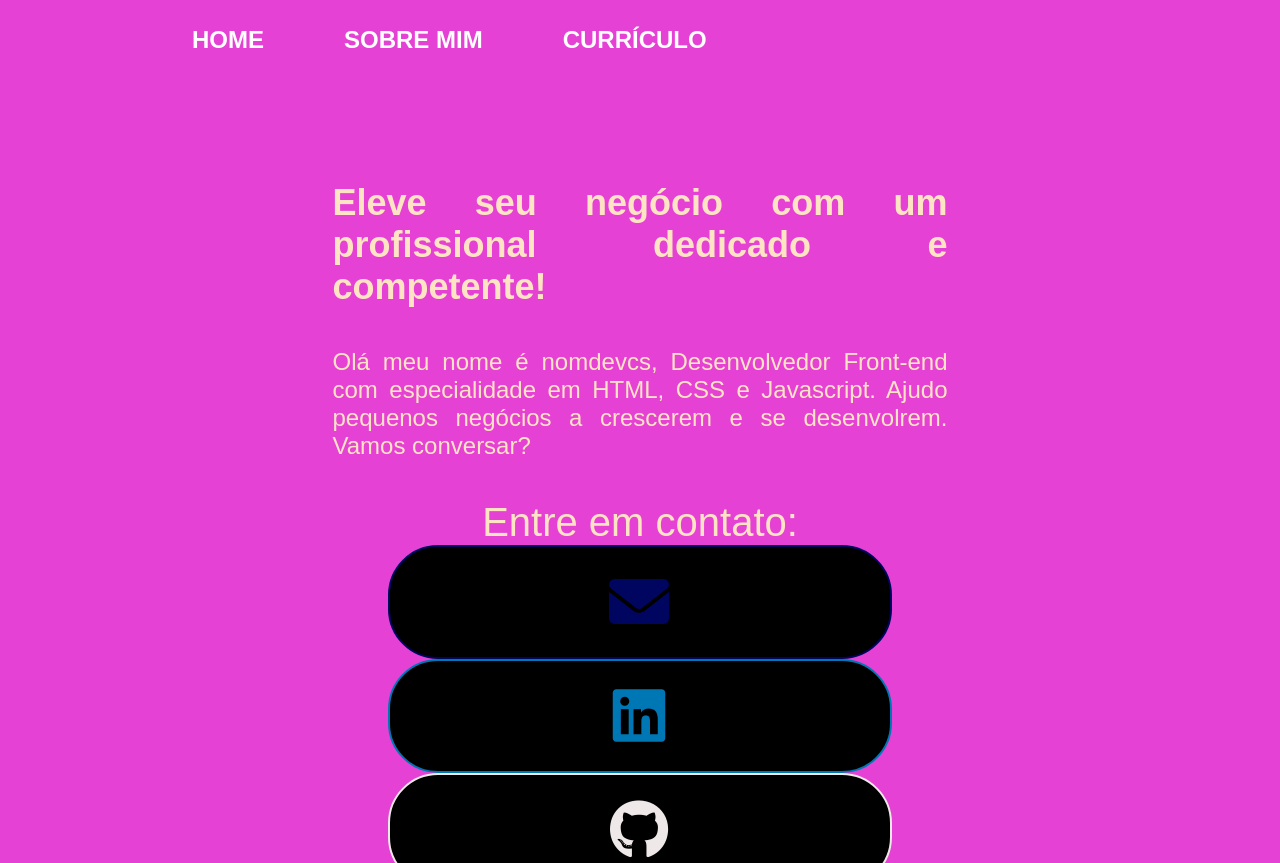
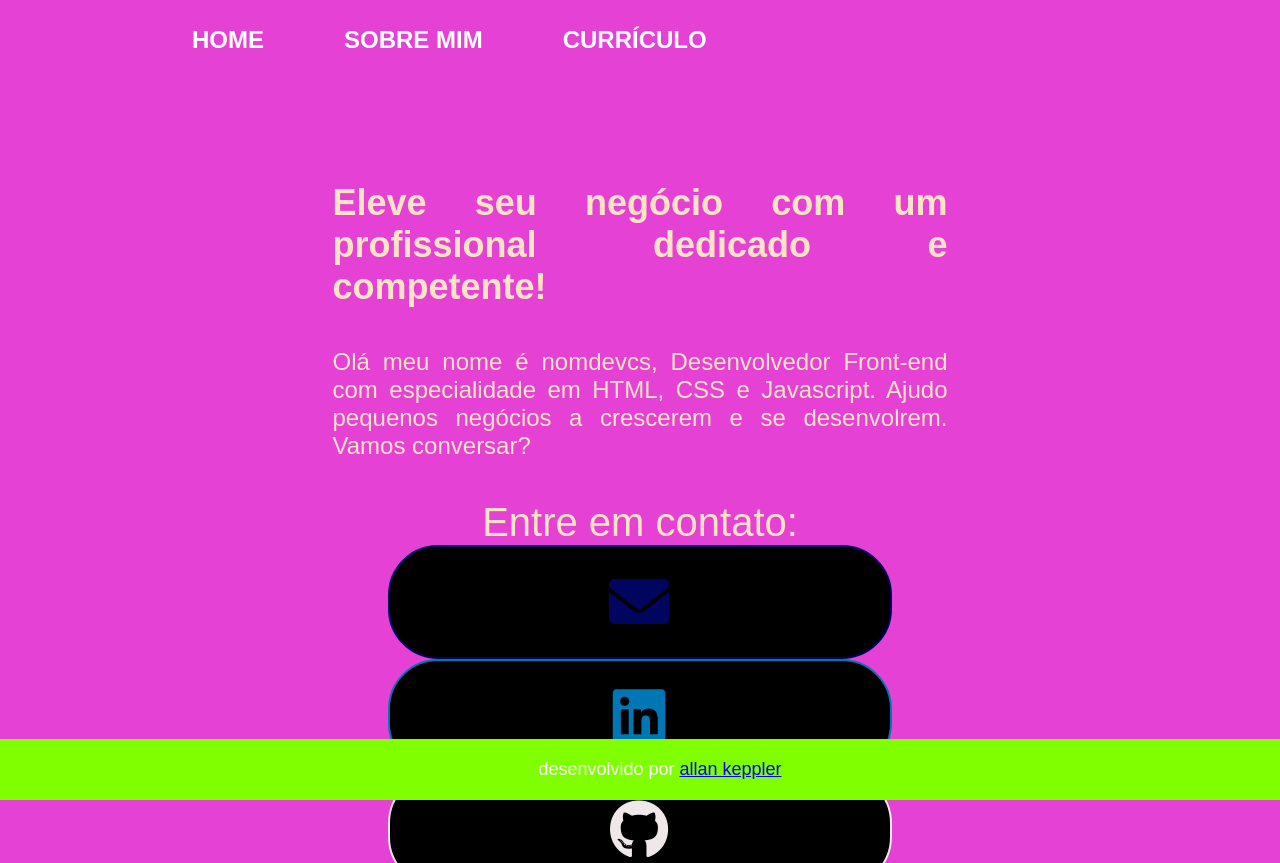
Before and after one commit to keppler17/keppler, a plain HTML site: page index.html in a window 1280 px wide. Shown: the top 863 px of the page. Drawn offline with Linux system fonts and the light colour scheme.

Commit message:
Add files via upload

```diff
--- a/index.html
+++ b/index.html
@@ -49,11 +49,13 @@
 
       </section>
 
+
 <img class="imagem" src="./programação.png" alt="">
 
     </main>
 
+    <br><br>
+
 </body>
 
-
-</html>
+<footer class="rodape"><p>desenvolvido por <a href="https://github.com/keppler17">allan keppler</a></p></footer>
--- a/style.css
+++ b/style.css
@@ -333,5 +333,22 @@ body {
     transform: translate(-50%, -50%);
     font-size: 60px;
 }
+/* fim botao5 */
 
-/* fim botao5 */
+.rodape{
+    position:fixed;
+    bottom: 0;
+    left: 0;
+    width: 100%;
+    color: white;
+    background-color: chartreuse;
+    text-decoration: flex;
+    display: flex;
+    align-items: center;
+    justify-content: center;
+    text-align: center;
+    font-family: Arial, Helvetica, sans-serif;
+    font-size: 18px;
+    font-weight: 400;
+    padding: 20px;
+}
```
Also changed, not shown: curriculo.html (added, +21 -0 lines).
